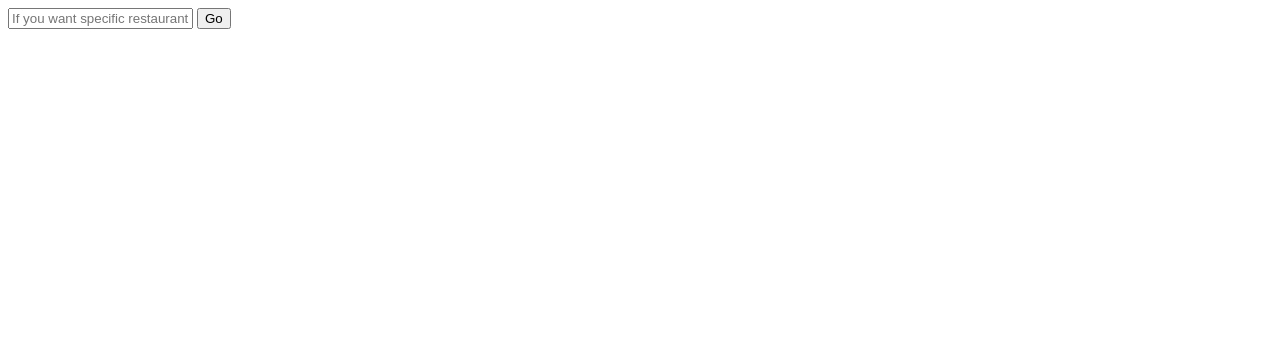
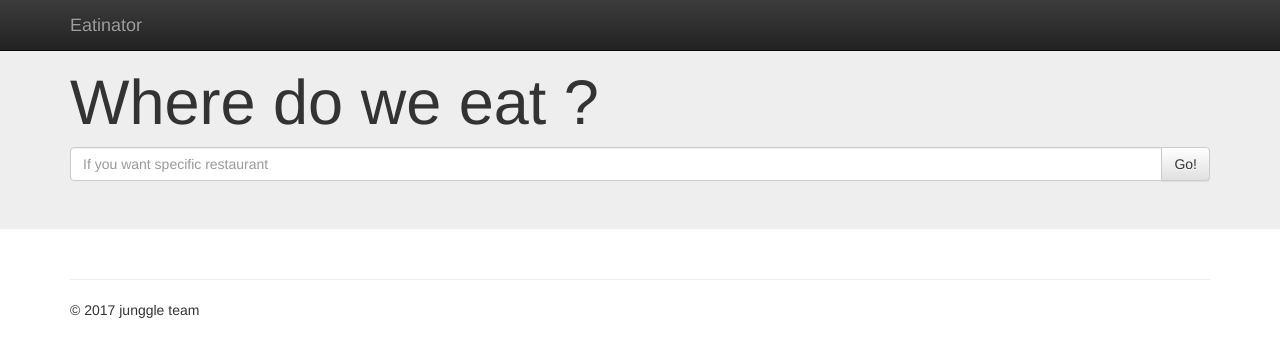
Before and after one commit to pbnPierre/onmangeou, a website: page public/index.html in a window 1280 px wide. Drawn offline with nearby package versions, Linux system fonts and the light colour scheme.

Commit message:
BootstrapMe

```diff
--- a/public/index.html
+++ b/public/index.html
@@ -7,12 +7,59 @@
 <head>
     <meta http-equiv="content-type" content="text/html; charset=utf-8"/>
     <title>Google AJAX Local Search API</title>
+    <!-- Latest compiled and minified CSS -->
+    <link rel="stylesheet" href="https://maxcdn.bootstrapcdn.com/bootstrap/3.3.7/css/bootstrap.min.css" integrity="sha384-BVYiiSIFeK1dGmJRAkycuHAHRg32OmUcww7on3RYdg4Va+PmSTsz/K68vbdEjh4u" crossorigin="anonymous">
+
     <link href="./css/places.css" rel="stylesheet" type="text/css"/>
-</head>
+
+    <!-- Optional theme -->
+    <link rel="stylesheet" href="https://maxcdn.bootstrapcdn.com/bootstrap/3.3.7/css/bootstrap-theme.min.css" integrity="sha384-rHyoN1iRsVXV4nD0JutlnGaslCJuC7uwjduW9SVrLvRYooPp2bWYgmgJQIXwl/Sp" crossorigin="anonymous">
+
+    <!-- Latest compiled and minified JavaScript -->
+    <script src="https://maxcdn.bootstrapcdn.com/bootstrap/3.3.7/js/bootstrap.min.js" integrity="sha384-Tc5IQib027qvyjSMfHjOMaLkfuWVxZxUPnCJA7l2mCWNIpG9mGCD8wGNIcPD7Txa" crossorigin="anonymous"></script>
 <body>
-    <input id="keyword" type="text" name="keyword" placeholder="If you want specific restaurant" />
-    <input id="go" type="button" value="Go" style="cursor: pointer;" />
-    <ul id="results"></ul>
+<body>
+
+    <nav class="navbar navbar-inverse navbar-fixed-top">
+        <div class="container">
+            <div class="navbar-header">
+                <button type="button" class="navbar-toggle collapsed" data-toggle="collapse" data-target="#navbar" aria-expanded="false" aria-controls="navbar">
+                    <span class="sr-only">Toggle navigation</span>
+                    <span class="icon-bar"></span>
+                    <span class="icon-bar"></span>
+                    <span class="icon-bar"></span>
+                </button>
+                <a class="navbar-brand" href="#">Eatinator</a>
+            </div>
+        </div>
+    </nav>
+
+    <!-- Main jumbotron for a primary marketing message or call to action -->
+    <div class="jumbotron">
+        <div class="container">
+            <h1>Where do we eat ?</h1>
+            <div class="input-group">
+                <input type="text"  id="keyword" class="form-control" placeholder="If you want specific restaurant">
+                <span class="input-group-btn">
+                    <button class="btn btn-default" id="go" type="button">Go!</button>
+                </span>
+            </div>
+        </div>
+    </div>
+
+    <div class="container">
+        <ul id="results"></ul>
+        <hr>
+
+        <footer>
+            <p>&copy; 2017 junggle team</p>
+        </footer>
+    </div> <!-- /container -->
+
+    <!-- jQuery (necessary for Bootstrap's JavaScript plugins) -->
+    <script src="https://ajax.googleapis.com/ajax/libs/jquery/1.12.4/jquery.min.js"></script>
+    <!-- Include all compiled plugins (below), or include individual files as needed -->
+    <script src="js/bootstrap.min.js"></script>
     <script src="./js/search.js" type="text/javascript"></script>
 </body>
 </html>
```
